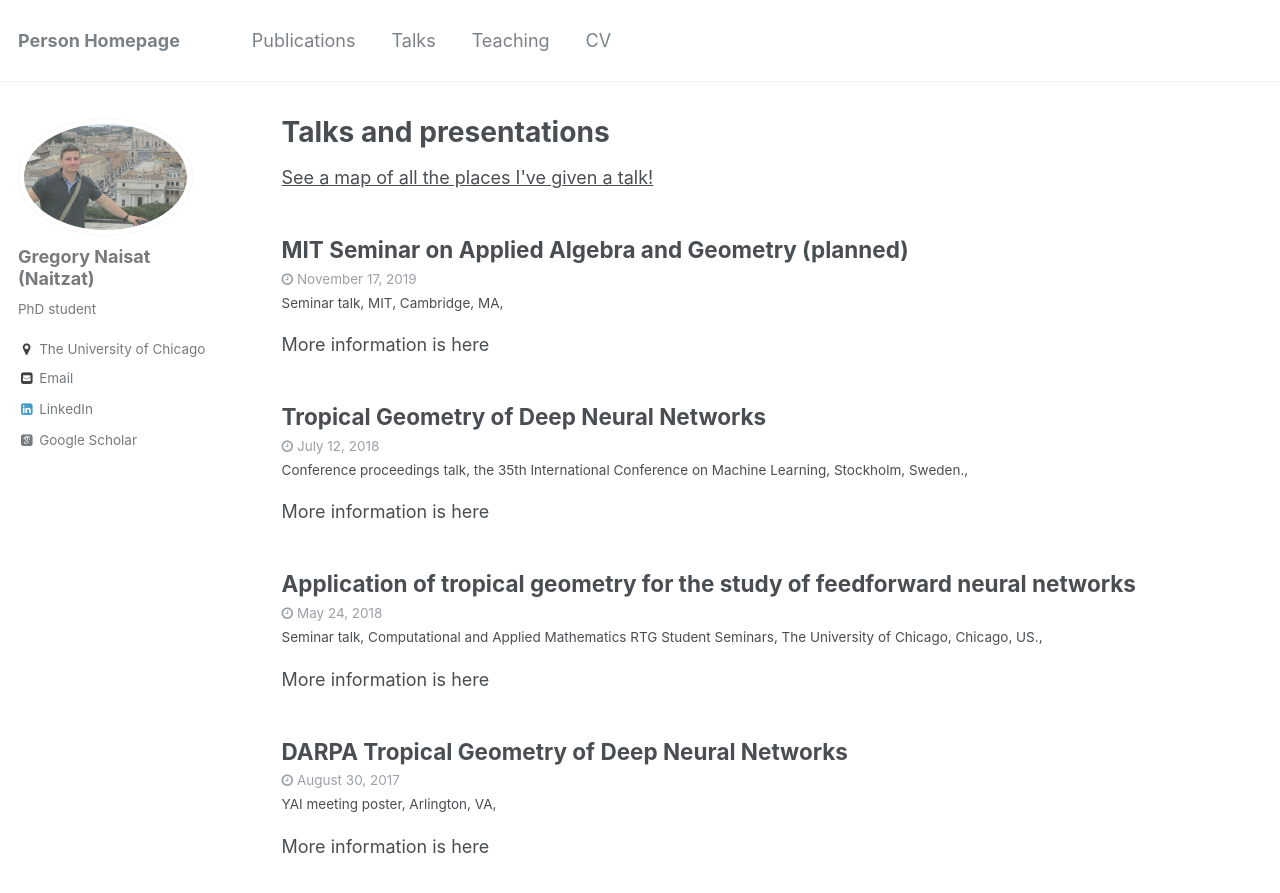
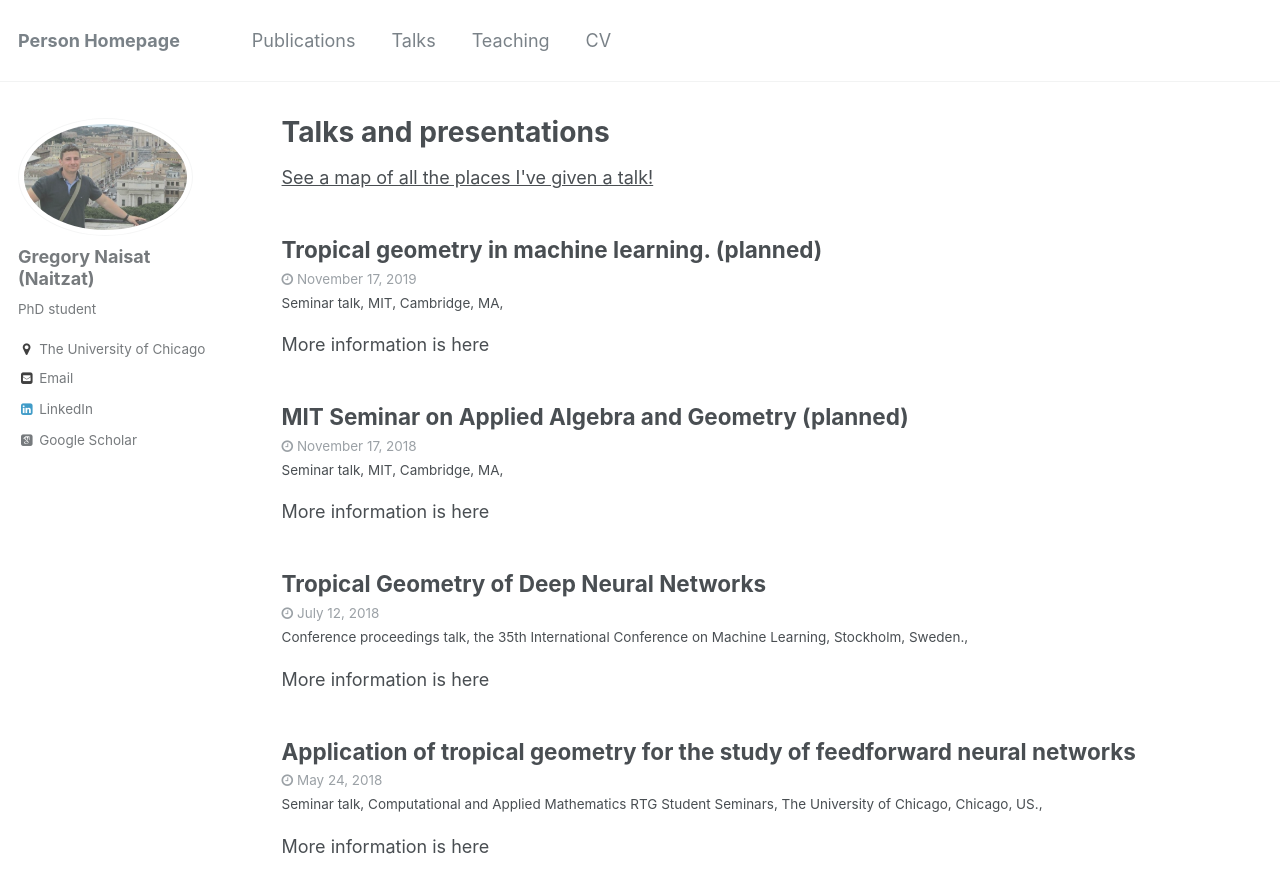
Before and after one commit to sgregnt/sgregnt.github.io, a Jekyll site: the page built from _pages/talks.html, in a window 1280 px wide and 900 px high. Shown: the top 893 px of the window. Built offline with Jekyll 4.4.1, drawn with Linux system fonts in a browser that asks for light colours; some web fonts are replaced.

Commit message:
added planned talk and fixed typos

```diff
--- /dev/null
+++ b/_talks/2019-11-17-SIAM.md
@@ -0,0 +1,8 @@
+---
+title: "Tropical geometry in machine learning.  (planned)"
+collection: talks
+type: "Seminar talk"
+venue: "MIT, Cambridge, MA"
+---
+
+[More information is here](https://www.siam.org/Conferences/CM/Main/ag19)
```
Also changed, not shown: _pages/about.md (+3 -3 lines), _talks/2018-11-17-MIT.md (renamed from _talks/2019-11-17-MIT.md).
